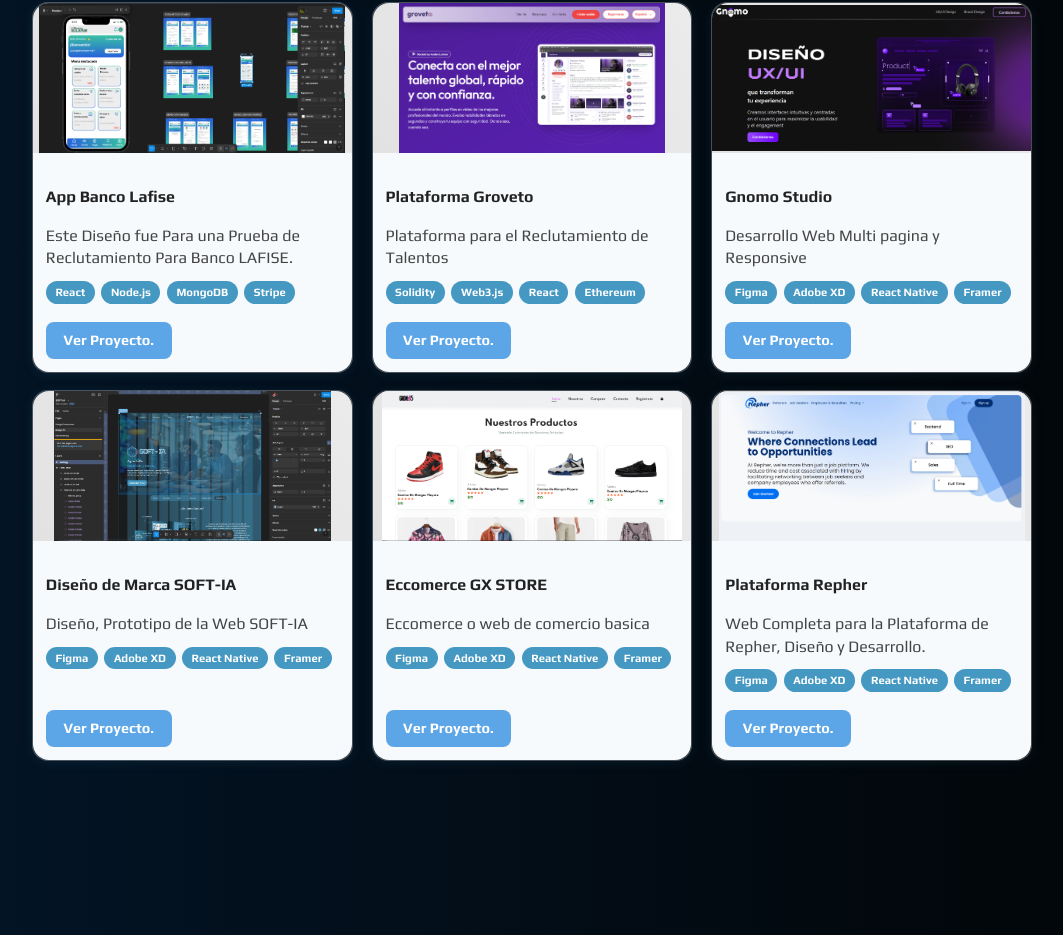
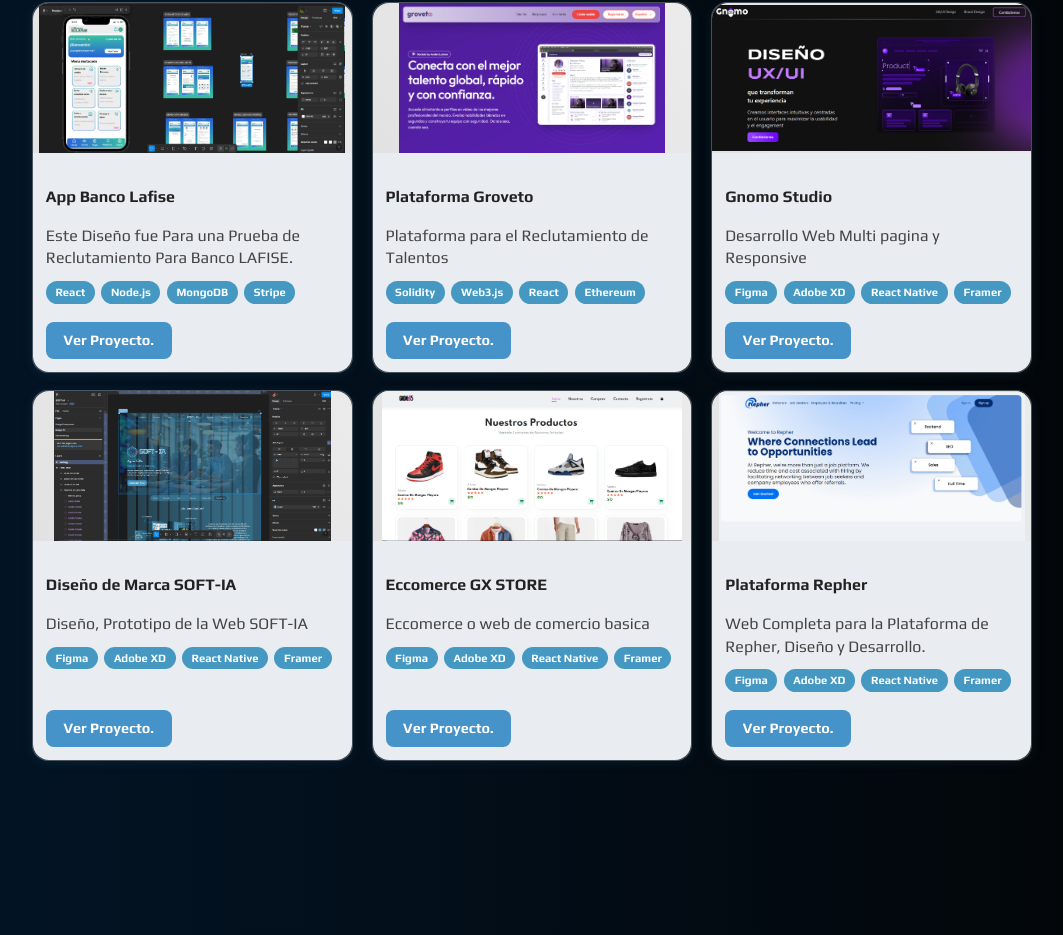
Before and after one commit to GioX-16/SOFT-IA_WEB, a React (Vite) app in the folder SoftiWeb/: page / in a window 1280 px wide. Shown: the part 1782-2717 px from the top of the page, without its empty margins (108-1171 px from the left). Built offline with nearby package versions, Linux system fonts and the light colour scheme.

Commit message:
Logreamos cambiar los gradientes de Colores para tener una mejor vista

```diff
--- a/SoftiWeb/src/Components/PortfolioSection.tsx
+++ b/SoftiWeb/src/Components/PortfolioSection.tsx
@@ -56,7 +56,8 @@
         }
     ];
 
-    const hoverGradient = "linear-gradient(135deg, #1f3b57, #3a506b, #1a2a40)";
+    const hoverGradient = "linear-gradient(140deg, #1F2E36, #4593C9)";
+
 
     return (
         <section
@@ -146,7 +147,7 @@
                         </div>
                         <div
                             style={{
-                                background: hoveredCard === index ? "transparent" : "#F7FAFC",
+                                background: hoveredCard === index ? "transparent" : "#E9ECF0",
                                 borderBottomLeftRadius: "16px",
                                 borderBottomRightRadius: "16px",
                                 padding: "1rem 0.8rem 0.8rem 0.8rem",
@@ -192,7 +193,7 @@
                                         <span
                                             key={techIndex}
                                             style={{
-                                                background: hoveredCard === index ? "#00B4D8" : "#4498C2",
+                                                background: hoveredCard === index ? "#0B0B0B" : "#4498C2",
                                                 color: "#fff",
                                                 padding: "0.18rem 0.6rem",
                                                 borderRadius: "12px",
@@ -216,7 +217,7 @@
                                         marginTop: "0.3rem",
                                         padding: "0.5rem 1.1rem",
                                         borderRadius: "8px",
-                                        background: hoveredCard === index ? "#fff" : "#5CA6E8",
+                                        background: hoveredCard === index ? "#fff" : "#4593C9",
                                         color: hoveredCard === index ? "#000" : "#fff",
                                         fontWeight: 600,
                                         textDecoration: "none",
```
